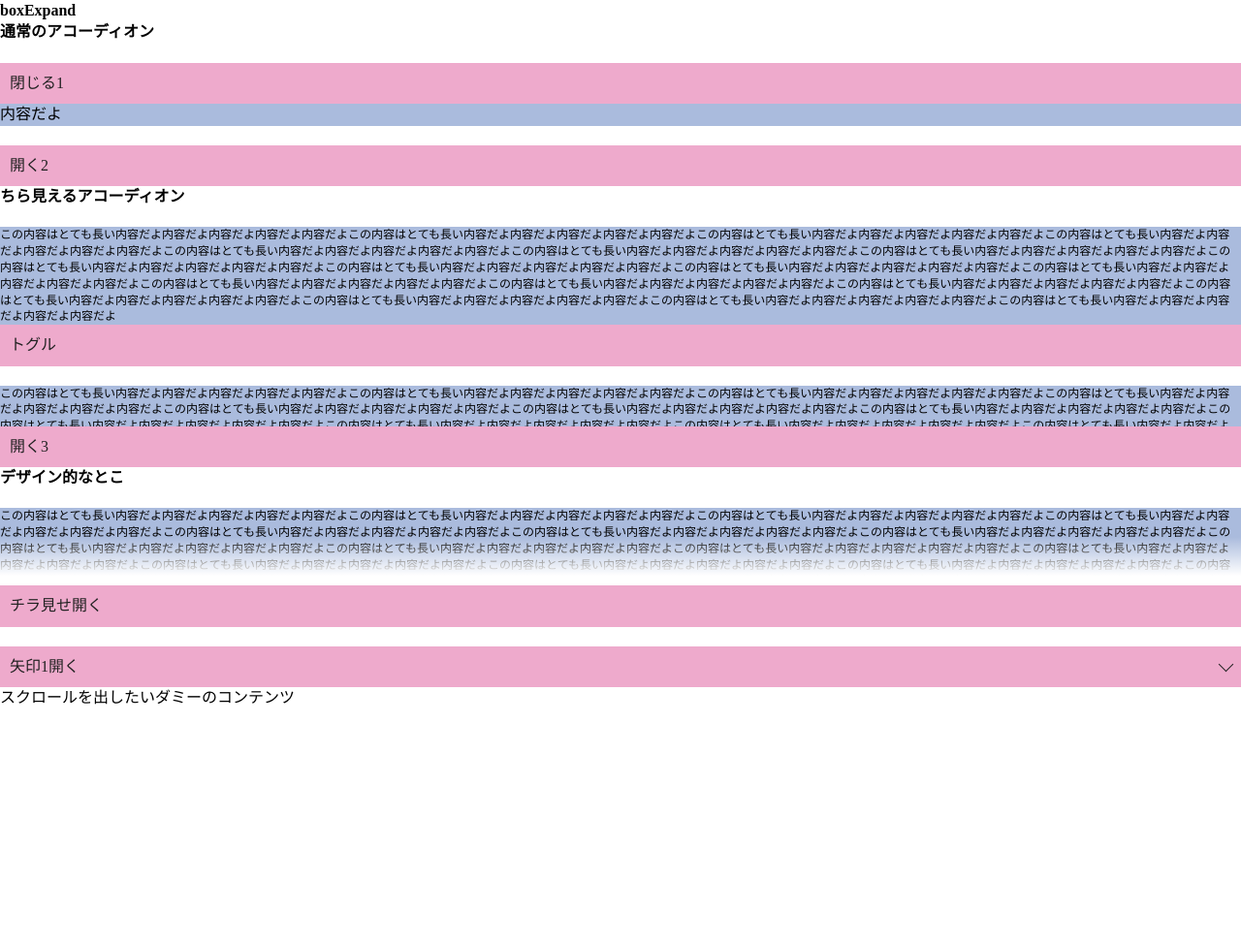
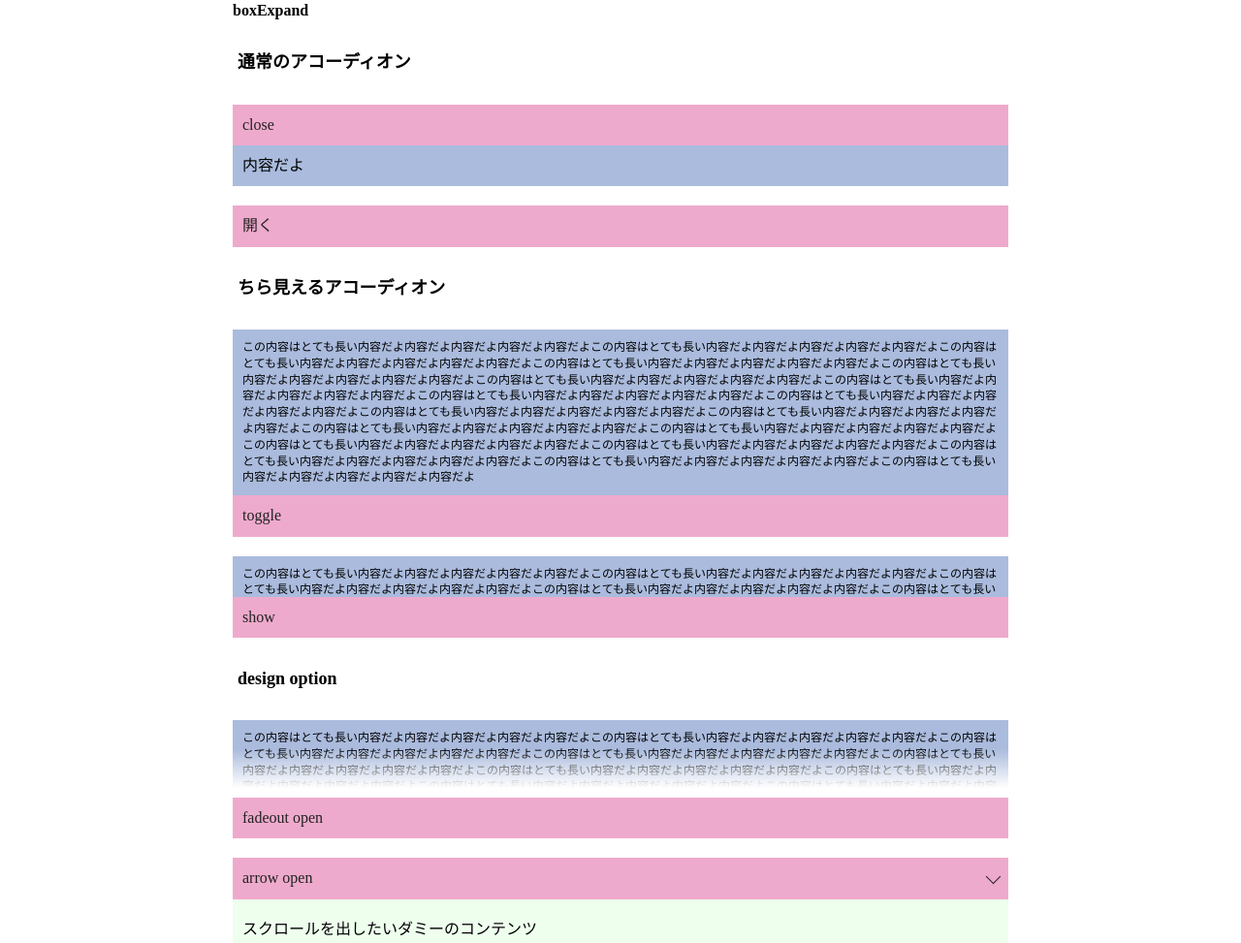
Before and after one commit to kaaaaeeee/boxExpand, a plain HTML site: page index.html in a window 1280 px wide. Shown: the top 973 px of the page at 97% size. Before the commit the page ends 800 px from the top, so only its background shows below. Drawn offline with nearby package versions, Linux system fonts and the light colour scheme.

Commit message:
スタイル調整

```diff
--- a/index.html
+++ b/index.html
@@ -17,13 +17,13 @@
     <section>
       <h2 class="dummy-title">通常のアコーディオン</h2>
       <div class="boxExpand boxExpand-show">
-        <p class="boxExpand-trigger"><a class="boxExpand-triggerBtn" href="#"><span class="boxExpand-triggerText" boxExpand-toggle-text="開く1">閉じる1</span></a></p>
+        <p class="boxExpand-trigger"><a class="boxExpand-triggerBtn" href="#"><span class="boxExpand-triggerText" boxExpand-toggle-text="open">close</span></a></p>
         <div class="boxExpand-contents">
           <p class="dummy-text">内容だよ</p>
         </div>
       </div>
       <div class="boxExpand">
-        <p class="boxExpand-trigger"><a class="boxExpand-triggerBtn" href="#"><span class="boxExpand-triggerText" boxExpand-toggle-text="閉じる2">開く2</span></a></p>
+        <p class="boxExpand-trigger"><a class="boxExpand-triggerBtn" href="#"><span class="boxExpand-triggerText" boxExpand-toggle-text="閉じる">開く</span></a></p>
         <div class="boxExpand-contents">
           <p class="dummy-text">内容だよ</p>
         </div>
@@ -37,7 +37,7 @@
             この内容はとても長い内容だよ内容だよ内容だよ内容だよ内容だよこの内容はとても長い内容だよ内容だよ内容だよ内容だよ内容だよこの内容はとても長い内容だよ内容だよ内容だよ内容だよ内容だよこの内容はとても長い内容だよ内容だよ内容だよ内容だよ内容だよこの内容はとても長い内容だよ内容だよ内容だよ内容だよ内容だよこの内容はとても長い内容だよ内容だよ内容だよ内容だよ内容だよこの内容はとても長い内容だよ内容だよ内容だよ内容だよ内容だよこの内容はとても長い内容だよ内容だよ内容だよ内容だよ内容だよこの内容はとても長い内容だよ内容だよ内容だよ内容だよ内容だよこの内容はとても長い内容だよ内容だよ内容だよ内容だよ内容だよこの内容はとても長い内容だよ内容だよ内容だよ内容だよ内容だよこの内容はとても長い内容だよ内容だよ内容だよ内容だよ内容だよこの内容はとても長い内容だよ内容だよ内容だよ内容だよ内容だよこの内容はとても長い内容だよ内容だよ内容だよ内容だよ内容だよこの内容はとても長い内容だよ内容だよ内容だよ内容だよ内容だよこの内容はとても長い内容だよ内容だよ内容だよ内容だよ内容だよこの内容はとても長い内容だよ内容だよ内容だよ内容だよ内容だよこの内容はとても長い内容だよ内容だよ内容だよ内容だよ内容だよ
           </p>
         </div>
-        <p class="boxExpand-trigger"><a class="boxExpand-triggerBtn" href="#"><span class="boxExpand-triggerText">トグル</span></a></p>
+        <p class="boxExpand-trigger"><a class="boxExpand-triggerBtn" href="#"><span class="boxExpand-triggerText">toggle</span></a></p>
       </div>
       <div class="boxExpand 00x-accordion-fadeout2">
         <div class="boxExpand-contents">
@@ -45,21 +45,21 @@
             この内容はとても長い内容だよ内容だよ内容だよ内容だよ内容だよこの内容はとても長い内容だよ内容だよ内容だよ内容だよ内容だよこの内容はとても長い内容だよ内容だよ内容だよ内容だよ内容だよこの内容はとても長い内容だよ内容だよ内容だよ内容だよ内容だよこの内容はとても長い内容だよ内容だよ内容だよ内容だよ内容だよこの内容はとても長い内容だよ内容だよ内容だよ内容だよ内容だよこの内容はとても長い内容だよ内容だよ内容だよ内容だよ内容だよこの内容はとても長い内容だよ内容だよ内容だよ内容だよ内容だよこの内容はとても長い内容だよ内容だよ内容だよ内容だよ内容だよこの内容はとても長い内容だよ内容だよ内容だよ内容だよ内容だよこの内容はとても長い内容だよ内容だよ内容だよ内容だよ内容だよこの内容はとても長い内容だよ内容だよ内容だよ内容だよ内容だよこの内容はとても長い内容だよ内容だよ内容だよ内容だよ内容だよこの内容はとても長い内容だよ内容だよ内容だよ内容だよ内容だよこの内容はとても長い内容だよ内容だよ内容だよ内容だよ内容だよこの内容はとても長い内容だよ内容だよ内容だよ内容だよ内容だよこの内容はとても長い内容だよ内容だよ内容だよ内容だよ内容だよこの内容はとても長い内容だよ内容だよ内容だよ内容だよ内容だよ
           </p>
         </div>
-        <p class="boxExpand-trigger"><a class="boxExpand-triggerBtn" href="#"><span class="boxExpand-triggerText" boxExpand-toggle-text="閉じる3">開く3</span></a></p>
+        <p class="boxExpand-trigger"><a class="boxExpand-triggerBtn" href="#"><span class="boxExpand-triggerText" boxExpand-toggle-text="hide">show</span></a></p>
       </div>
     </section>
     <section>
-      <h2 class="dummy-title">デザイン的なとこ</h2>
+      <h2 class="dummy-title">design option</h2>
       <div class="boxExpand 00x-accordion-fadeout3">
         <div class="boxExpand-contents">
           <p class="dummy-text-long">
             この内容はとても長い内容だよ内容だよ内容だよ内容だよ内容だよこの内容はとても長い内容だよ内容だよ内容だよ内容だよ内容だよこの内容はとても長い内容だよ内容だよ内容だよ内容だよ内容だよこの内容はとても長い内容だよ内容だよ内容だよ内容だよ内容だよこの内容はとても長い内容だよ内容だよ内容だよ内容だよ内容だよこの内容はとても長い内容だよ内容だよ内容だよ内容だよ内容だよこの内容はとても長い内容だよ内容だよ内容だよ内容だよ内容だよこの内容はとても長い内容だよ内容だよ内容だよ内容だよ内容だよこの内容はとても長い内容だよ内容だよ内容だよ内容だよ内容だよこの内容はとても長い内容だよ内容だよ内容だよ内容だよ内容だよこの内容はとても長い内容だよ内容だよ内容だよ内容だよ内容だよこの内容はとても長い内容だよ内容だよ内容だよ内容だよ内容だよこの内容はとても長い内容だよ内容だよ内容だよ内容だよ内容だよこの内容はとても長い内容だよ内容だよ内容だよ内容だよ内容だよこの内容はとても長い内容だよ内容だよ内容だよ内容だよ内容だよこの内容はとても長い内容だよ内容だよ内容だよ内容だよ内容だよこの内容はとても長い内容だよ内容だよ内容だよ内容だよ内容だよこの内容はとても長い内容だよ内容だよ内容だよ内容だよ内容だよ
           </p>
         </div>
-        <p class="boxExpand-trigger"><a class="boxExpand-triggerBtn" href="#"><span class="boxExpand-triggerText" boxExpand-toggle-text="チラ見せ閉じる">チラ見せ開く</span></a></p>
+        <p class="boxExpand-trigger"><a class="boxExpand-triggerBtn" href="#"><span class="boxExpand-triggerText" boxExpand-toggle-text="fadeout close">fadeout open</span></a></p>
       </div>
       <div class="boxExpand 00x-accordion-arrow1">
-        <p class="boxExpand-trigger"><a class="boxExpand-triggerBtn" href="#"><span class="boxExpand-triggerText" boxExpand-toggle-text="矢印1閉じる">矢印1開く</span></a></p>
+        <p class="boxExpand-trigger"><a class="boxExpand-triggerBtn" href="#"><span class="boxExpand-triggerText" boxExpand-toggle-text="arrow close">arrow open</span></a></p>
         <div class="boxExpand-contents">
           <p class="dummy-text">内容だよ</p>
         </div>
--- a/src/css/accordion.css
+++ b/src/css/accordion.css
@@ -1,14 +1,19 @@
 body {
   line-height: 1.4;
 }
+#wrapper {
+  max-width: 800px;
+  width: 100%;
+  margin: 0 auto;
+}
 
-.ab-dummy-title {
+.dummy-title {
   margin-top: 20px;
   padding: 10px 5px;
   font-size: 18px;
 }
 
-.ab-dummy-contents {
+.dummy-contents {
   height: 800px;
   padding: 20px 10px;
   background: #efe;
@@ -31,6 +36,7 @@ body {
 }
 
 .boxExpand .boxExpand-contents {
+  padding: 10px;
   background: #abd;
 }
 
```
